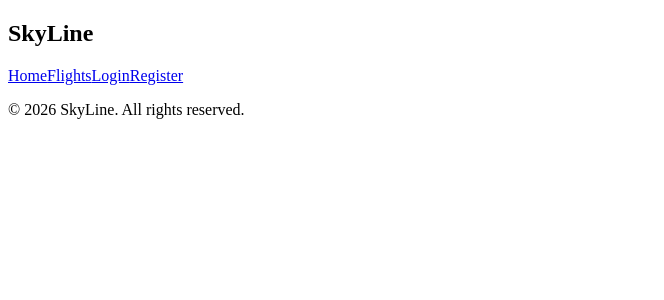
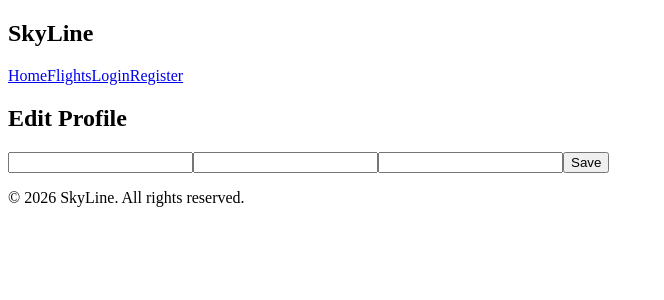
Before and after one commit to imryms/SkyLine, a React (Vite) app: page /edit-profile in a window 1280 px wide. Shown: the top 300 px of the page, without its empty margins (0-664 px from the left). Built offline with nearby package versions, Linux system fonts and the light colour scheme; no server answers.

Commit message:
change password and update profile

```diff
--- a/src/App.jsx
+++ b/src/App.jsx
@@ -12,6 +12,10 @@ import Register from './pages/authPages/Register'
 import { useEffect, useState } from 'react'
 import { jwtDecode } from 'jwt-decode'
 import Profile from './pages/profilePages/Profile'
+import EditProfile from './pages/profilePages/EditProfile'
+import ChangePassword from './pages/authPages/ChangePassword'
+
+import { Navigate } from 'react-router-dom'
 
 function App() {
   const [user, setUser]=useState(null)
@@ -44,7 +48,9 @@ function App() {
         <Route path="/" element={<Home />} />
         <Route path="/login" element={<Login setUser={setUser} />} />
         <Route path="/register" element={<Register setUser={setUser} />} />
-        <Route path="/profile" element={<Profile />} />
+        <Route path="/profile" element={user ? <Profile /> : <Home />} />
+        <Route path="/edit-profile" element={<EditProfile />} />
+        <Route path="/change-password" element={user? <ChangePassword/> : <Navigate to="/" />} />
 
         <Route path="/flights" element={<Flights />} />
         <Route path="/flights/:id" element={<FlightDetails />} />
--- /dev/null
+++ b/src/pages/authPages/ChangePassword.jsx
@@ -0,0 +1,90 @@
+import { useState } from "react"
+import axios from "axios"
+import { useNavigate } from "react-router-dom"
+
+const API_URL = import.meta.env.VITE_API_URL
+
+const ChangePassword = () => {
+  const navigate = useNavigate()
+
+  const [formData, setFormData] = useState({
+    oldPassword: "",
+    newPassword: "",
+    confirmPassword: ""
+  })
+
+  const [error, setError] = useState("")
+
+  const handleChange = (e) => {
+    setFormData({
+      ...formData,
+      [e.target.name]: e.target.value
+    })
+  }
+
+  const handleSubmit = async (e) => {
+    e.preventDefault()
+
+    try {
+      const token = localStorage.getItem("token")
+
+      await axios.put(
+        `${API_URL}/auth/updatePassword`,
+        formData,
+        {
+          headers: {
+            Authorization: `Bearer ${token}`
+          }
+        }
+      )
+
+      alert("Password updated Successfully")
+      navigate("/profile")
+
+    } catch (error) {
+      console.log(error)
+      setError(error.response?.data?.msg || "Error updating password")
+    }
+  }
+
+  return (
+    <div>
+      <h2>Change Password </h2>
+
+      <form onSubmit={handleSubmit}>
+        <input
+          type="password"
+          name="oldPassword"
+          placeholder="Old Password"
+          value={formData.oldPassword}
+          onChange={handleChange}
+          required
+        />
+
+        <input
+          type="password"
+          name="newPassword"
+          placeholder="New Password"
+          value={formData.newPassword}
+          onChange={handleChange}
+          required
+        />
+
+        <input
+          type="password"
+          name="confirmPassword"
+          placeholder="Confirm Password"
+          value={formData.confirmPassword}
+          onChange={handleChange}
+          required
+        />
+
+        <button type="submit">Update Password</button>
+      </form>
+
+      {error && <p>{error}</p>}
+    </div>
+  )
+}
+
+export default ChangePassword
--- /dev/null
+++ b/src/pages/profilePages/EditProfile.jsx
@@ -0,0 +1,87 @@
+import { useEffect, useState } from "react"
+import axios from "axios"
+import { useNavigate } from "react-router-dom"
+
+const API_URL = import.meta.env.VITE_API_URL
+
+const EditProfile = () => {
+  const navigate = useNavigate()
+
+  const [formData, setFormData] = useState({
+    fullName: "",
+    email: "",
+    phoneNumber: ""
+  })
+
+  useEffect(() => {
+    const fetchProfile = async () => {
+      const token = localStorage.getItem("token")
+
+      const res = await axios.get(`${API_URL}/users/profile`, {
+        headers: {
+          Authorization: `Bearer ${token}`
+        }
+      })
+
+      setFormData(res.data.user)
+    }
+
+    fetchProfile()
+  }, [])
+
+  const handleChange = (e) => {
+    setFormData({
+      ...formData,
+      [e.target.name]: e.target.value
+    })
+  }
+
+  const handleSubmit = async (e) => {
+    e.preventDefault()
+
+    try {
+      const token = localStorage.getItem("token")
+
+      await axios.put(`${API_URL}/users/profile`, formData, {
+        headers: {
+          Authorization: `Bearer ${token}`
+        }
+      })
+
+      alert("Updated Successfully")
+      navigate("/profile")
+    } catch (error) {
+      console.log(error)
+    }
+  }
+
+  return (
+    <div>
+      <h2>Edit Profile </h2>
+
+      <form onSubmit={handleSubmit}>
+        <input
+          name="fullName"
+          value={formData.fullName}
+          onChange={handleChange}
+        />
+
+        <input
+          name="email"
+          value={formData.email}
+          onChange={handleChange}
+        />
+
+        <input
+          name="phoneNumber"
+          value={formData.phoneNumber}
+          onChange={handleChange}
+        />
+
+        <button type="submit">Save</button>
+      </form>
+    </div>
+  )
+}
+
+export default EditProfile
--- a/src/pages/profilePages/Profile.jsx
+++ b/src/pages/profilePages/Profile.jsx
@@ -1,17 +1,22 @@
 import { useEffect, useState } from "react"
 import axios from "axios"
+import { Link, useNavigate } from "react-router-dom"
 const API_URL = import.meta.env.VITE_API_URL
 
 const Profile = () => {
   const [user, setUser] = useState(null)
+  const navigate = useNavigate()
 
   useEffect(()=> {
     const getProfile = async () => {
       try {
         const token = localStorage.getItem("token")
+        if (!token) {
+          navigate("/")
+          }
         const response = await axios.get(`${API_URL}/users/profile`,{
           headers: {
-            Authorization:`Bareer ${token}`
+           Authorization: `Bearer ${token}`
           }
         })
         setUser(response.data.user)
@@ -22,7 +27,7 @@ const Profile = () => {
       }
     }
     getProfile()
-  }, [])
+  }, [navigate])
   if (!user) return <h2 className="Loading">Loading</h2>
   return (
     <div className="profile">
@@ -31,7 +36,14 @@ const Profile = () => {
       <p><strong>Email:</strong>  {user.email}</p>
       <p><strong>Phone:</strong>  {user.phoneNumber}</p>
 
+    <Link to="/edit-profile">
+    <button>Edit Profile</button>
+    </Link>
+    <Link to="/change-password">
+    <button>Change Password</button>
+    </Link>
     </div>
+
 
   )
 }
```
